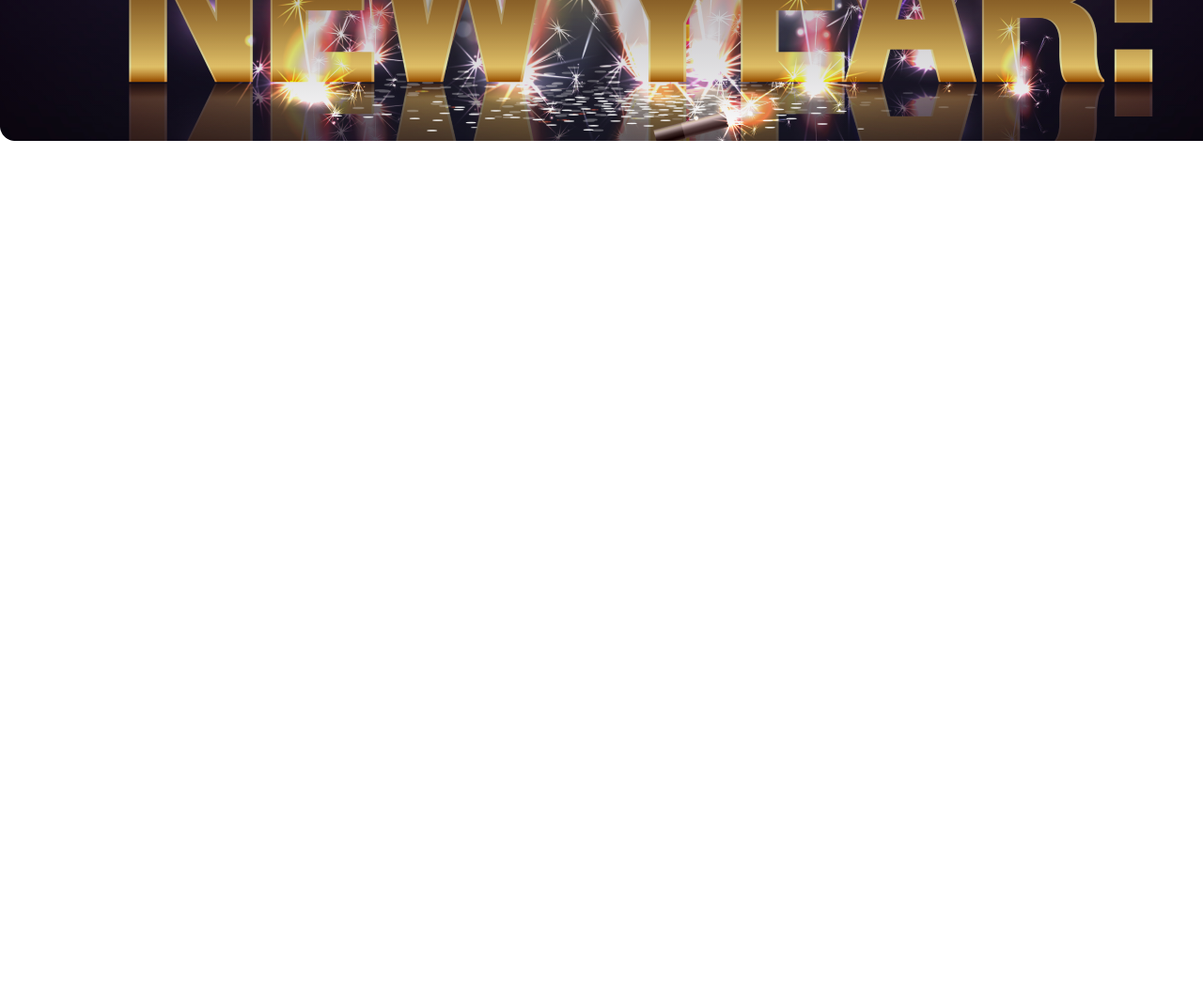
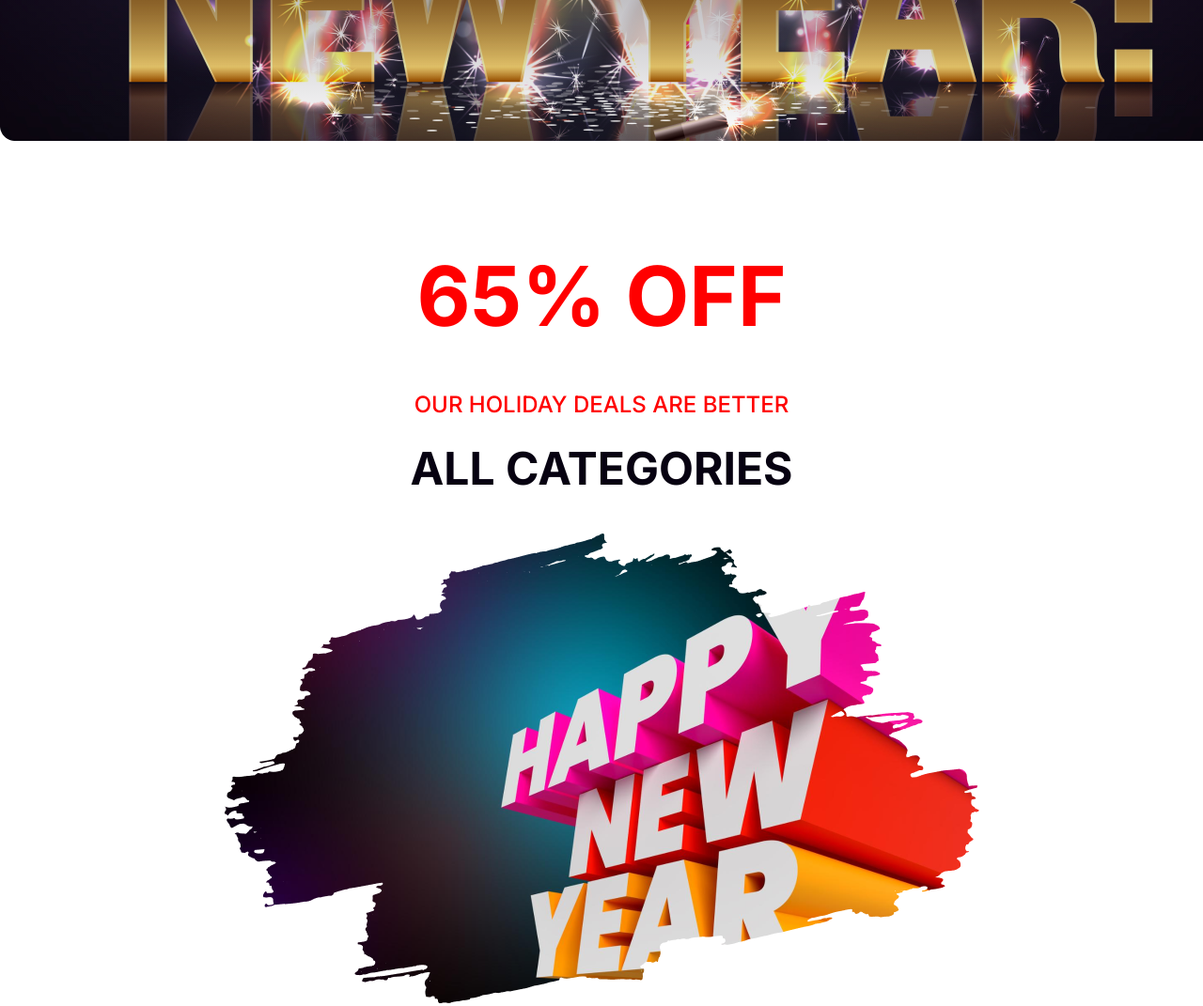
Before and after one commit to tahmid-codes-it/new-year-offer-project, a plain HTML site: page index.html in a window 1280 px wide. Shown: the part 500-1571 px from the top of the page at 94% size. Before the commit the page ends 800 px from the top, so only its background shows below. Drawn offline with Linux system fonts and the light colour scheme.

Commit message:
added discount section

```diff
--- a/index.html
+++ b/index.html
@@ -10,6 +10,9 @@
     <link
         href="https://fonts.googleapis.com/css2?family=Merriweather:ital,opsz,wght@0,18..144,300..900;1,18..144,300..900&display=swap"
         rel="stylesheet">
+    <link rel="preconnect" href="https://fonts.googleapis.com">
+<link rel="preconnect" href="https://fonts.gstatic.com" crossorigin>
+<link href="https://fonts.googleapis.com/css2?family=Inter:ital,opsz,wght@0,14..32,100..900;1,14..32,100..900&display=swap" rel="stylesheet">
     <link rel="stylesheet" href="style.css">
 </head>
 
@@ -28,6 +31,14 @@
     </div>
 
 </div>
+
+
+<div class="discount">
+    <h1 class="inter-normal">65% OFF</h1>
+    <p class="inter-normal">OUR HOLIDAY DEALS ARE BETTER</p>
+    <h2 class="inter-normal">ALL CATEGORIES</h2>
+    <img src="images/New Year Photo.png" alt="">
+</div>
 </body>
 
 </html>
--- a/style.css
+++ b/style.css
@@ -1,4 +1,3 @@
-
 .merriweather-normal {
     font-family: "Merriweather", serif;
     font-optical-sizing: auto;
@@ -9,21 +8,27 @@
 }
 
 
-.banner-text{
+.inter-normal {
+    font-family: "Inter", sans-serif;
+    font-optical-sizing: auto;
+    font-style: normal;
+}
+
+.banner-text {
     position: relative;
     padding: 177px 344px;
 
 }
 
 
-.banner-text h4{
+.banner-text h4 {
     font-size: 32px;
     text-align: center;
     margin: 0;
     color: #FFFFFF;
 }
 
-.banner-text h1{
+.banner-text h1 {
     font-size: 72px;
     text-align: center;
     margin: 0;
@@ -31,13 +36,13 @@
     color: #FFFFFF;
 }
 
-body{
+body {
     max-width: 1320px;
     margin: 0 auto;
 }
 
-.gradient{
-    background-image: linear-gradient(to top, rgba(7,2,17, 0), rgba(7,2,17,1));
+.gradient {
+    background-image: linear-gradient(to top, rgba(7, 2, 17, 0), rgba(7, 2, 17, 1));
     width: 1320px;
     height: 600px;
     border-radius: 16px;
@@ -45,11 +50,46 @@ body{
 
 }
 
-.image-box{
+.image-box {
     position: absolute;
 
 }
 
-.banner{
+.banner {
     margin-top: 50px;
 }
+
+
+/* discount style */
+
+.discount {
+    text-align: center;
+}
+
+.discount h1 {
+    margin-top: 120px;
+    font-weight: bold;
+    font-size: 88px;
+    color: #FF0000;
+    margin-bottom: 48px;
+}
+
+.discount p {
+    margin-top: 0px;
+    font-size: 24px;
+    color: #FF0000;
+    font-weight: 500;
+}
+
+.discount h2 {
+    margin-top: 16px;
+    font-size: 48px;
+    color: #070211;
+
+}
+
+.discount img{
+    width: 803px;
+    height: 500px;
+    margin-bottom: 120px;
+}
```
Lines whose indentation alone changed are shown as unchanged.
